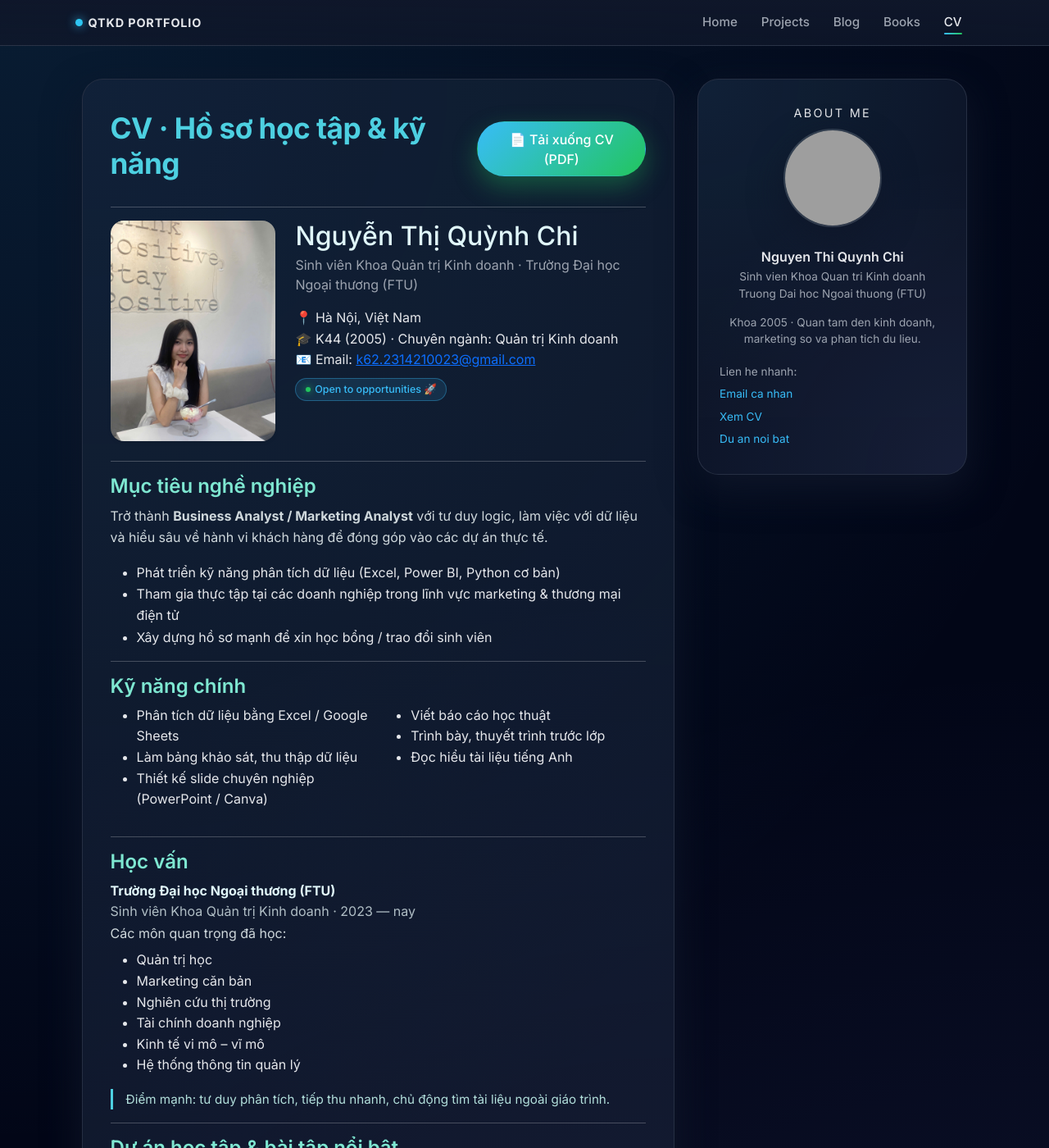
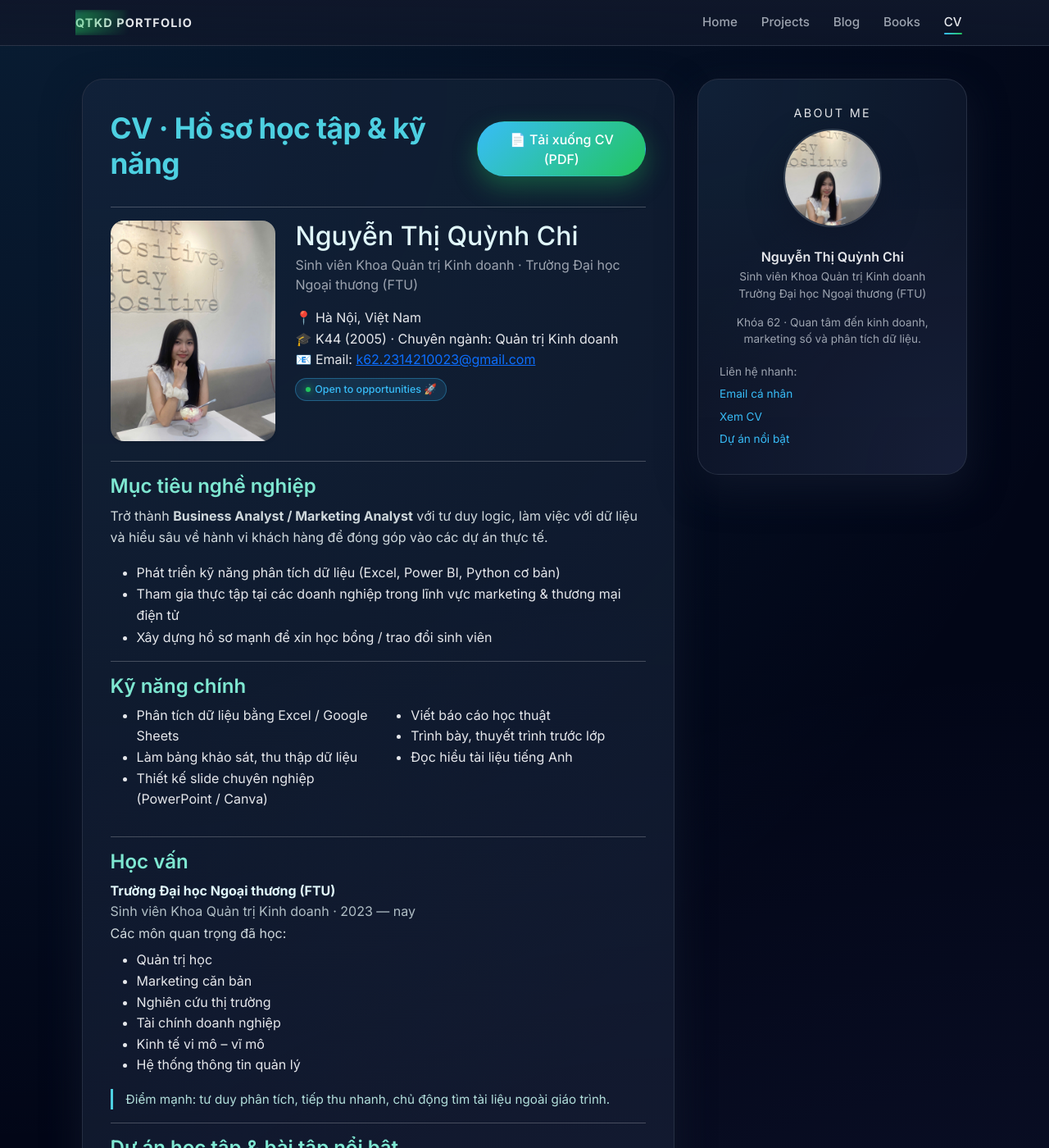
Before and after one commit to nguyenthiquynhchivnex/github-portfolio, a Jekyll site: the page built from _pages/cv.md, in a window 1280 px wide and 1400 px high. Shown: the whole window at 82% size. Built offline with Jekyll 4.4.1, drawn with Linux system fonts in a browser that asks for light colours; grey boxes are pictures that could not be loaded.

Commit message:
add finally 1

```diff
--- a/_layouts/default.html
+++ b/_layouts/default.html
@@ -5,6 +5,18 @@
   <title>{{ page.title }} | {{ site.title }}</title>
   <meta name="description" content="{{ site.description }}">
   <meta name="viewport" content="width=device-width, initial-scale=1">
+
+  <!-- Favicon -->
+  <link
+    rel="icon"
+    type="image/png"
+    sizes="32x32"
+    href="{{ site.baseurl }}/assets/images/favicon.jpg"
+  >
+  <link
+    rel="shortcut icon"
+    href="{{ site.baseurl }}/assets/images/favicon.jpg"
+  >
 
   <!-- Bootstrap CDN -->
   <link
@@ -355,6 +367,47 @@
       .sidebar-card { padding: 1.5rem 1.25rem 1.7rem 1.25rem; }
       .navbar-brand { font-size: 0.82rem; }
     }
+
+    /*Hiệu ứng ánh sáng quét ngang liên tục */
+    .neon-sweep {
+      position: relative;
+      display: inline-block;
+      color: #4dd0e1;
+      font-weight: 700;
+      letter-spacing: 0.08em;
+      text-transform: uppercase;
+      overflow: hidden;
+    }
+
+    /* Layer ánh sáng */
+    .neon-sweep::after {
+      content: "";
+      position: absolute;
+      top: 0;
+      left: -120%;
+      width: 120%;
+      height: 100%;
+
+      /* Vệt sáng gradient */
+      background: linear-gradient(
+        120deg,
+        transparent,
+        rgba(56, 189, 248, 0.45),
+        rgba(34, 197, 94, 0.45),
+        transparent
+      );
+
+      /* Hiệu ứng mờ nhẹ */
+      filter: blur(3px);
+      animation: neonShine 3s linear infinite;
+    }
+
+    /* Chuyển động từ trái -> phải */
+    @keyframes neonShine {
+      0%   { left: -120%; }
+      100% { left: 120%; }
+    }
+
   </style>
 </head>
 <body>
@@ -363,7 +416,7 @@
   <!-- Navbar -->
   <nav class="navbar navbar-expand-lg fixed-top">
     <div class="container">
-      <a class="navbar-brand" href="{{ site.baseurl }}/">
+      <a class="navbar-brand neon-sweep" href="{{ site.baseurl }}/">
         QTKD Portfolio
       </a>
       <button class="navbar-toggler" type="button" data-bs-toggle="collapse" data-bs-target="#navbarNav">
@@ -423,7 +476,7 @@
             <div class="sidebar-title">ABOUT ME</div>
             <div class="sidebar-avatar" style="background:none; border:none; box-shadow:none; padding:0;">
             <img
-              src="{{ site.baseurl }}/assets/images/gojo.png"
+              src="{{ site.baseurl }}/assets/images/avatar.jpg"
               alt="Ảnh Nguyễn Thị Quỳnh Chi"
               style="
                 width:120px;
@@ -438,20 +491,24 @@
             />
           </div>
 
-            <div class="sidebar-name">Nguyen Thi Quynh Chi</div>
+            <div class="sidebar-name">Nguyễn Thị Quỳnh Chi</div>
             <div class="sidebar-role">
-              Sinh vien Khoa Quan tri Kinh doanh<br>
-              Truong Dai hoc Ngoai thuong (FTU)
+              Sinh viên Khoa Quản trị Kinh doanh<br>
+              Trường Đại học Ngoại thương (FTU)
             </div>
             <div class="sidebar-meta">
-              Khoa 2005 · Quan tam den kinh doanh, marketing so va phan tich du lieu.
+              Khóa 62 · Quan tâm đến kinh doanh, marketing số và phân tích dữ liệu.
             </div>
 
             <div class="sidebar-links">
-              <span class="text-muted-soft">Lien he nhanh:</span>
-              <a href="mailto:example@email.com">Email ca nhan</a>
+              <span class="text-muted-soft">Liên hệ nhanh:</span>
+              <a
+                href="https://mail.google.com/mail/?view=cm&fs=1&to=k62.2314210023@gmail.com&su=Li%C3%AAn%20h%E1%BB%87%20tuy%E1%BB%83n%20d%E1%BB%A5ng&body=Ch%C3%A0o%20b%E1%BA%A1n%20Qu%E1%BB%B3nh%20Chi%2C"
+                target="_blank"
+                rel="noopener noreferrer">
+              Email cá nhân</a>
               <a href="{{ site.baseurl }}/cv">Xem CV</a>
-              <a href="{{ site.baseurl }}/projects">Du an noi bat</a>
+              <a href="{{ site.baseurl }}/projects">Dự án nổi bật</a>
             </div>
           </div>
         </aside>
```
Also changed, not shown: _pages/cv.md (+5 -1 lines), index.md (+1 -1 lines), assets/images/dacnhantam.jpg, assets/images/favicon.jpg (added), assets/images/vidai.jpg, 1 other file.
